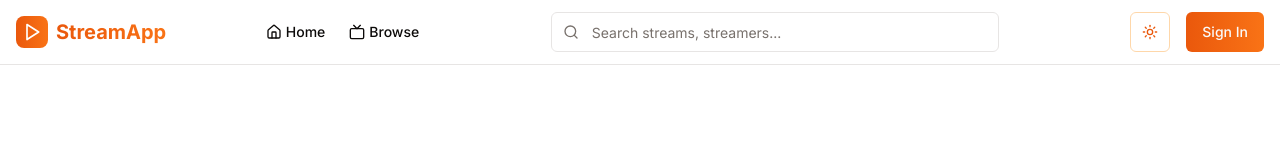
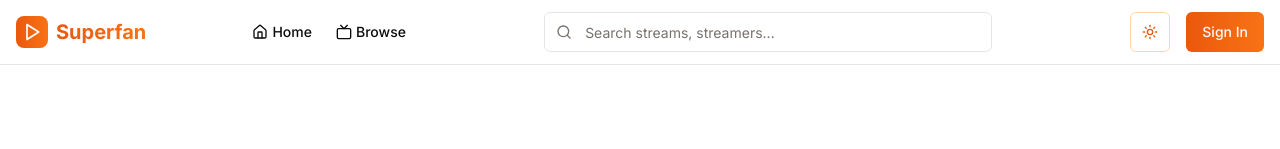
Before and after one commit to BluvernHQ/SL_superfan, a Next.js app: page / in a window 1280 px wide. Shown: the top 149 px of the page. Built offline with nearby package versions, Linux system fonts and the light colour scheme; no server answers.

Commit message:
feat: rename app from "StreamApp" to "Superfan"
Update app name across key components and metadata.

Co-authored-by: null <206399763+BluvernHQ@users.noreply.github.com>

```diff
--- a/app/layout.tsx
+++ b/app/layout.tsx
@@ -7,9 +7,9 @@ import { ThemeProvider } from "@/components/theme-provider"
 const inter = Inter({ subsets: ["latin"] })
 
 export const metadata: Metadata = {
-  title: "StreamApp - Stream Your Passion",
+  title: "Superfan - Stream Your Passion",
   description: "Connect with your audience in real-time. Share your creativity, skills, and passion with the world.",
-    generator: 'v0.dev'
+  generator: "v0.dev",
 }
 
 export default function RootLayout({
--- a/app/login/page.tsx
+++ b/app/login/page.tsx
@@ -174,7 +174,7 @@ export default function LoginPage() {
             <Play className="w-10 h-10 text-white" />
           </div>
           <h1 className="text-3xl font-bold bg-gradient-to-r from-orange-600 to-orange-500 bg-clip-text text-transparent mb-2">
-            StreamApp
+            Superfan
           </h1>
           <p className="text-muted-foreground text-lg">Welcome to your streaming platform</p>
           <p className="text-sm text-muted-foreground mt-2">Connect, create, and share your passion with the world</p>
--- a/components/navigation.tsx
+++ b/components/navigation.tsx
@@ -69,7 +69,7 @@ export function Navigation({ onGoLive }: NavigationProps) {
               <Play className="w-5 h-5 text-white" />
             </div>
             <span className="font-bold text-xl bg-gradient-to-r from-orange-600 to-orange-500 bg-clip-text text-transparent">
-              StreamApp
+              Superfan
             </span>
           </Link>
 
```
Also changed, not shown: 1 other file (tests, documents, lock files or other folders).
